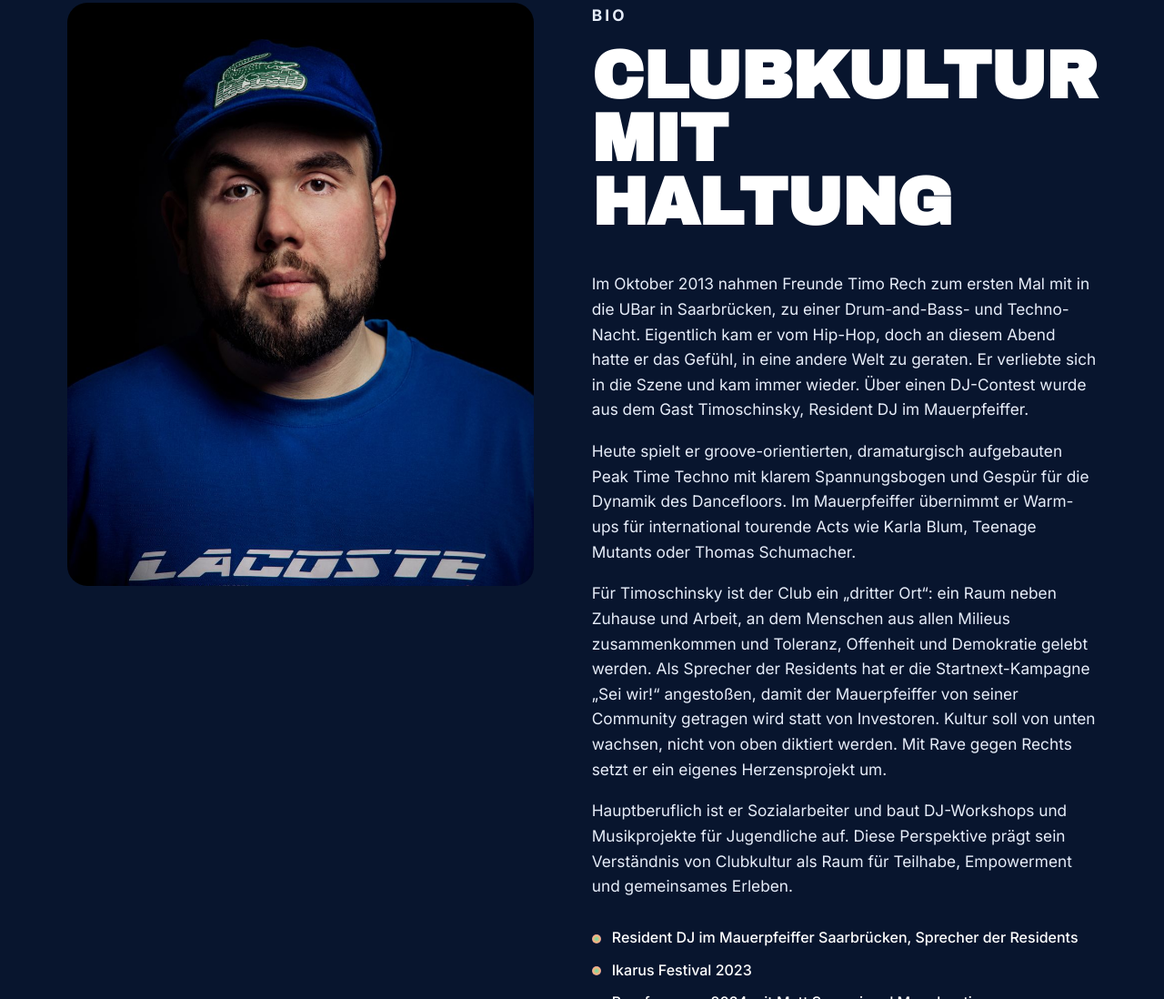
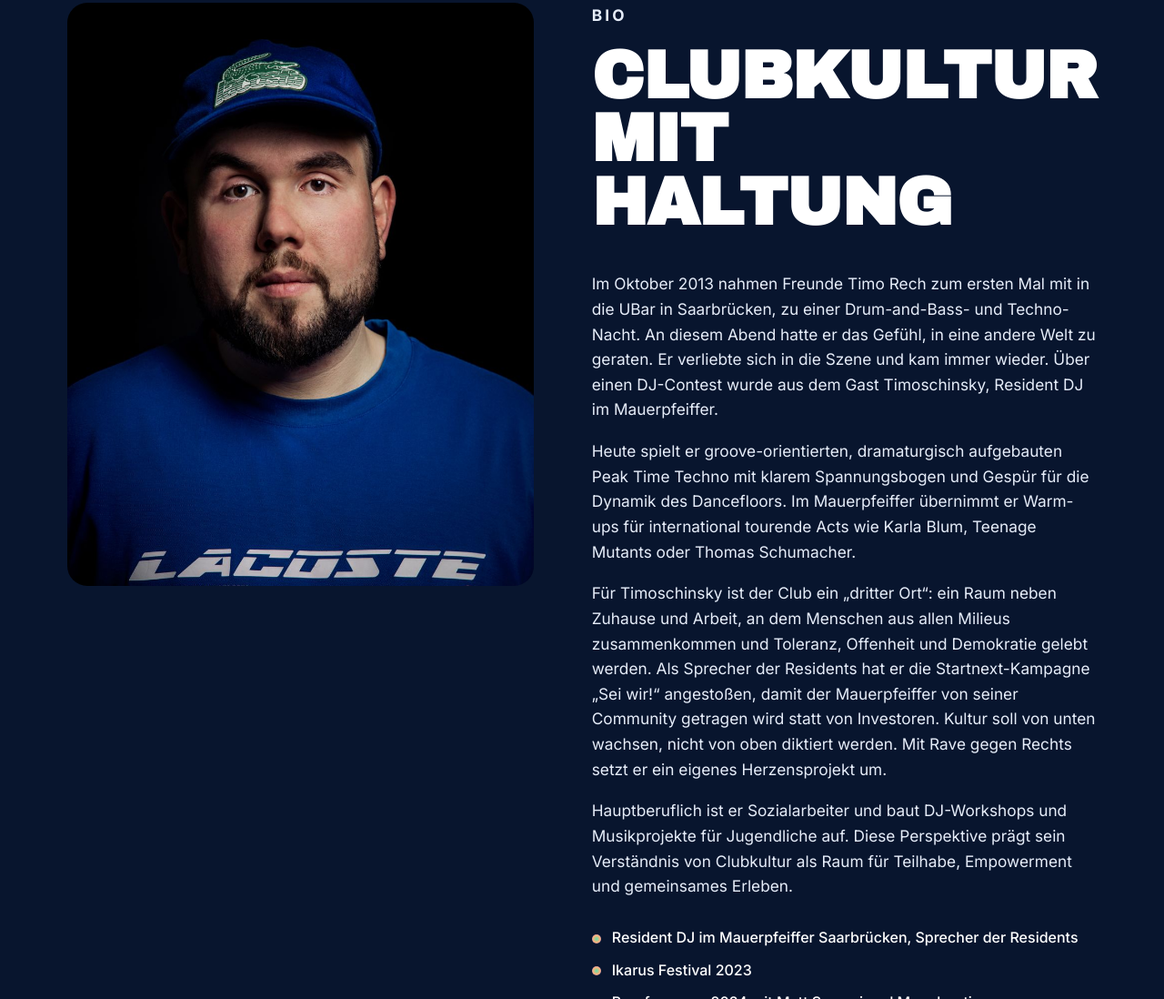
Before and after one commit to Timoschinsky26/timoschinsky-website, a plain HTML site: page index.html in a window 1280 px wide. Shown: the part 1484-2582 px from the top of the page at 91% size. Drawn offline with Linux system fonts and the light colour scheme.

Commit message:
Bio: Hip-Hop-Erwähnung entfernt
Co-Authored-By: Claude Opus 5.5 <noreply@anthropic.com>
Claude-Session: https://claude.ai/code/session_011GdQmEYaZ3f2SvPhEWUjx1

```diff
--- a/index.html
+++ b/index.html
@@ -67,7 +67,7 @@
       <div class="bio-text">
         <p class="kicker">Bio</p>
         <h2 class="display">Clubkultur mit Haltung</h2>
-        <p>Im Oktober 2013 nahmen Freunde Timo Rech zum ersten Mal mit in die UBar in Saarbrücken, zu einer Drum-and-Bass- und Techno-Nacht. Eigentlich kam er vom Hip-Hop, doch an diesem Abend hatte er das Gefühl, in eine andere Welt zu geraten. Er verliebte sich in die Szene und kam immer wieder. Über einen DJ-Contest wurde aus dem Gast Timoschinsky, Resident DJ im Mauerpfeiffer.</p>
+        <p>Im Oktober 2013 nahmen Freunde Timo Rech zum ersten Mal mit in die UBar in Saarbrücken, zu einer Drum-and-Bass- und Techno-Nacht. An diesem Abend hatte er das Gefühl, in eine andere Welt zu geraten. Er verliebte sich in die Szene und kam immer wieder. Über einen DJ-Contest wurde aus dem Gast Timoschinsky, Resident DJ im Mauerpfeiffer.</p>
         <p>Heute spielt er groove-orientierten, dramaturgisch aufgebauten Peak Time Techno mit klarem Spannungsbogen und Gespür für die Dynamik des Dancefloors. Im Mauerpfeiffer übernimmt er Warm-ups für international tourende Acts wie Karla Blum, Teenage Mutants oder Thomas Schumacher.</p>
         <p>Für Timoschinsky ist der Club ein „dritter Ort“: ein Raum neben Zuhause und Arbeit, an dem Menschen aus allen Milieus zusammenkommen und Toleranz, Offenheit und Demokratie gelebt werden. Als Sprecher der Residents hat er die Startnext-Kampagne „Sei wir!“ angestoßen, damit der Mauerpfeiffer von seiner Community getragen wird statt von Investoren. Kultur soll von unten wachsen, nicht von oben diktiert werden. Mit Rave gegen Rechts setzt er ein eigenes Herzensprojekt um.</p>
         <p>Hauptberuflich ist er Sozialarbeiter und baut DJ-Workshops und Musikprojekte für Jugendliche auf. Diese Perspektive prägt sein Verständnis von Clubkultur als Raum für Teilhabe, Empowerment und gemeinsames Erleben.</p>
```
